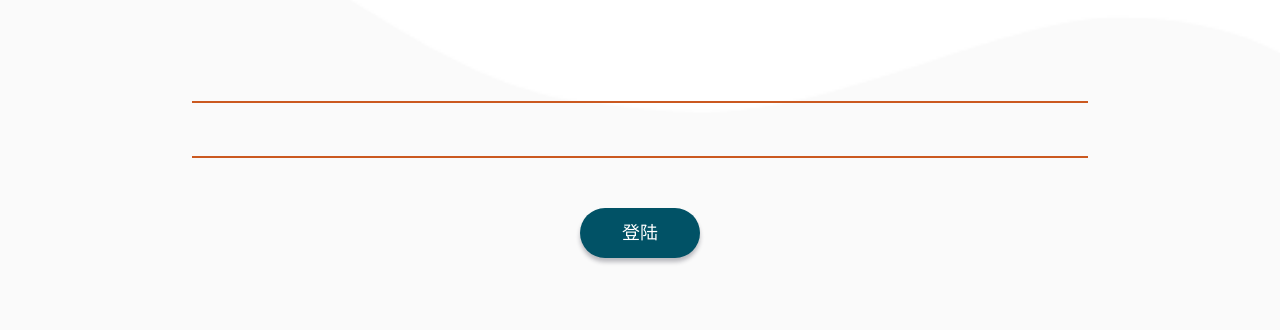
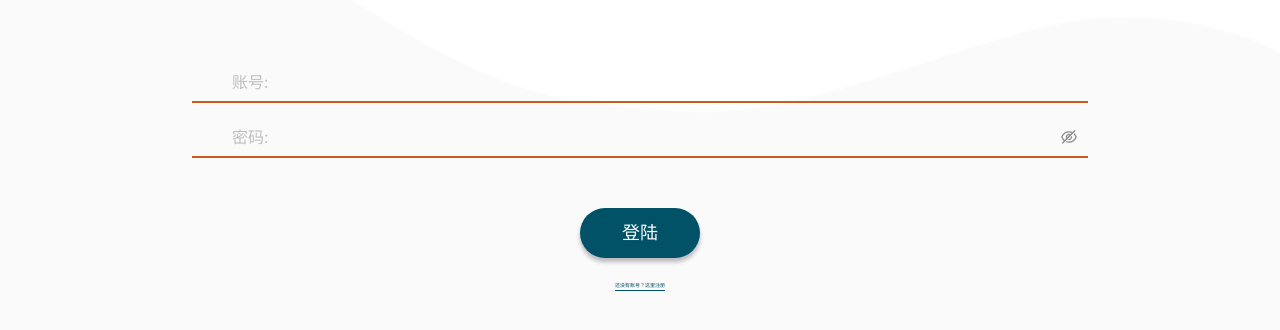
Before and after one commit to YuChenLiao/hack2021, a React (Create React App) app: page /login in a window 1280 px wide. Both pictures are taken after a click on the element "登陆". Shown: the part 360-690 px from the top of the page. Built offline with nearby package versions, Linux system fonts and the light colour scheme.

Commit message:
完成登录页所有样式

```diff
--- a/src/pages/login.css
+++ b/src/pages/login.css
@@ -62,3 +62,28 @@
   position: relative;
   top: 15%;
 }
+
+.register {
+  width: 100%;
+  height: 100%;
+}
+
+.registerEnd {
+  width: 100%;
+  height: 100%;
+  position: absolute;
+  transform: translate(-50%,0);
+  background-color: #FFFFFF;
+}
+
+.complete {
+  position: absolute;
+  top: 40%;
+  left: 50%;
+  transform: translate(-50%,-50%);
+  width: 170px;
+  height: 170px;
+  background-image: url(../img/注册成功.gif);
+  background-size: 100% 100%;
+  background-repeat: no-repeat;
+}
--- a/src/pages/login.js
+++ b/src/pages/login.js
@@ -1,6 +1,6 @@
 import React from 'react';
 import { Input } from 'antd';
-import { createFromIconfontCN } from '@ant-design/icons';
+import { createFromIconfontCN, EyeTwoTone, EyeInvisibleOutlined } from '@ant-design/icons';
 import 'antd/dist/antd.css';
 import './login.css';
 
@@ -15,6 +15,8 @@ class Login extends React.Component {
       prime: 'inline',
       login: 'none',
       register: 'none',
+      registerPrime: 'inline',
+      registerEnd: 'none'
     }
   }
   toLogin = () => {
@@ -27,6 +29,10 @@ class Login extends React.Component {
     this.setState({login: 'none'});
     this.setState({prime: 'none'});
     this.setState({register: 'inline'});
+  }
+  registerComplete = () => {
+    this.setState({registerPrime: 'none'});
+    this.setState({registerEnd: 'inline'});
   }
   render(){
     return (
@@ -54,53 +60,82 @@ class Login extends React.Component {
                 <Input
                   bordered={false}
                   size="large"
+                  placeholder="账号:"
                   prefix={<IconFont type="icon-ic_user_platform" style={{fontSize: '25px',color: '#015266'}} />}
                 ></Input>
               </div>
               <div style={{borderBottomStyle: 'solid',borderBottomColor: '#CB5920',borderWidth: '2px',marginTop: '15px'}}>
-                <Input
+                <Input.Password
                   bordered={false}
                   size="large"
+                  placeholder="密码:"
                   prefix={<IconFont type="icon-mimajiesuo" style={{fontSize: '25px',color: '#015266'}} />}
-                ></Input>
+                  iconRender={visible => (visible ? <EyeTwoTone /> : <EyeInvisibleOutlined />)}
+                />
               </div>
               <div
                 className="loginButton"
                 style={{transform: ['translate(-50%,100%)'],color: '#FFFFFF',backgroundColor: '#015266'}}
               >登陆</div>
+              <div
+                style={{
+                  color: '#015266',
+                  borderBottomStyle: 'solid',
+                  borderBottomColor: '#015266',
+                  borderWidth: '1px',
+                  position: 'absolute',
+                  bottom: '-120%',
+                  left: '50%',
+                  transform: ['translate(-50%,0)'],
+                  fontSize: '5px',
+                  whiteSpace: 'nowrap'
+                }}
+                onClick={this.toRrgister.bind()}
+              >还没有账号？这里注册</div>
             </div>
           </div>
         </div>
         <div className="register" style={{display:this.state.register}}>
-        <div className="primeFooter">
-            <div className="primeHeader2" style={{fontSize: '25px',top: '10%',color: '#015266',zIndex: '2'}}>新用户？你好！</div>
+          <div className="primeFooter" style={{display: this.state.registerPrime,transform:['translate(-50%,0%)']}}>
+            <div
+              className="primeHeader2"
+              style={{fontSize: '25px',top: '10%',color: '#015266',zIndex: '2'}}
+            >新用户？你好！</div>
             <div className="loginForm">
               <div style={{borderBottomStyle: 'solid',borderBottomColor: '#CB5920',borderWidth: '2px',marginTop: '15px'}}>
                 <Input
                   bordered={false}
                   size="large"
+                  placeholder="用户名:"
                   prefix={<IconFont type="icon-ic_user_platform" style={{fontSize: '25px',color: '#015266'}} />}
                 ></Input>
               </div>
               <div style={{borderBottomStyle: 'solid',borderBottomColor: '#CB5920',borderWidth: '2px',marginTop: '15px'}}>
-                <Input
+                <Input.Password
                   bordered={false}
                   size="large"
+                  placeholder="密码:"
                   prefix={<IconFont type="icon-mimajiesuo" style={{fontSize: '25px',color: '#015266'}} />}
-                ></Input>
+                />
               </div>
               <div style={{borderBottomStyle: 'solid',borderBottomColor: '#CB5920',borderWidth: '2px',marginTop: '15px'}}>
-                <Input
+                <Input.Password
                   bordered={false}
                   size="large"
+                  placeholder="重复密码:"
                   prefix={<IconFont type="icon-mimajiesuo" style={{fontSize: '25px',color: '#015266'}} />}
-                ></Input>
+                />
               </div>
               <div
                 className="loginButton"
                 style={{transform: ['translate(-50%,100%)'],color: '#FFFFFF',backgroundColor: '#015266'}}
+                onClick={this.registerComplete.bind()}
               >注册</div>
             </div>
+          </div>
+          <div className="registerEnd" style={{display: this.state.registerEnd}} onClick={this.toLogin.bind()}>
+            <div className="complete"></div>
+            <div style={{position: 'absolute',width:'100%',height: '30px',color: '#015266',top: '55%',fontSize: '25px'}}>注册完成</div>
           </div>
         </div>
       </div>
```
Also changed, not shown: src/img/注册成功.gif (added).
